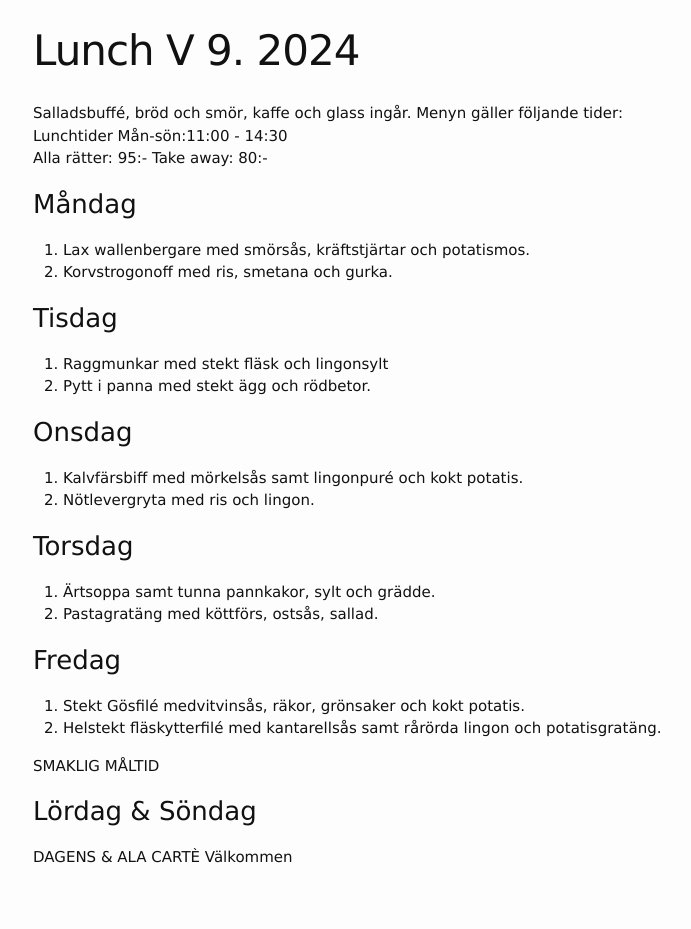
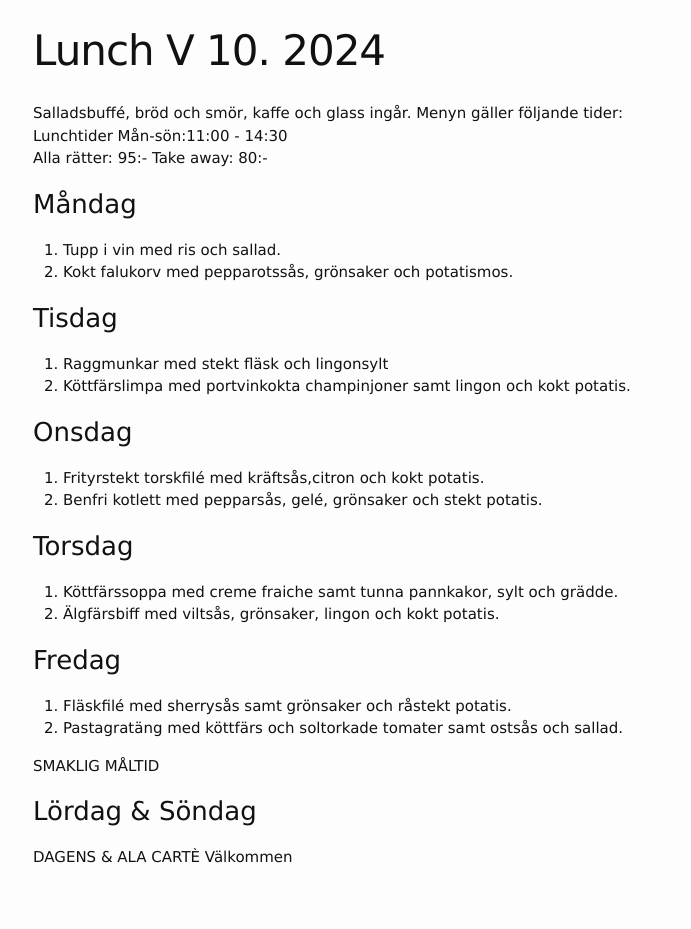
Before and after one commit to FarInn62/farinn62.github.io, a Jekyll site: the page built from lunch.md, in a window 1280 px wide. Shown: the whole page, without its empty margins (237-928 px from the left). Built offline with Jekyll 4.4.1, drawn with Linux system fonts in a browser that asks for light colours.

Commit message:
Update lunch.md

```diff
--- a/lunch.md
+++ b/lunch.md
@@ -1,6 +1,6 @@
 ---
 layout: foodmenu
-title: Lunch V 9. 2024
+title: Lunch V 10. 2024
 permalink: /lunch/
 published: true
 ---
@@ -11,28 +11,28 @@ Alla rätter: 95:- Take away: 80:-
 
 ### Måndag
 
-1. Lax wallenbergare med smörsås, kräftstjärtar och potatismos.
-2. Korvstrogonoff med ris, smetana och gurka.
+1. Tupp i vin med ris och sallad.
+2. Kokt falukorv med pepparotssås, grönsaker och potatismos.
 
 ### Tisdag
 
 1. Raggmunkar med stekt fläsk och lingonsylt
-2. Pytt i panna med stekt ägg och rödbetor.
+2. Köttfärslimpa med portvinkokta champinjoner samt lingon och kokt potatis.
 
 ### Onsdag
 
-1. Kalvfärsbiff med mörkelsås samt lingonpuré och kokt potatis.
-2. Nötlevergryta med ris och lingon.
+1. Frityrstekt torskfilé med kräftsås,citron och kokt potatis.
+2. Benfri kotlett med pepparsås, gelé, grönsaker och stekt potatis.
 
 ### Torsdag
 
-1. Ärtsoppa samt tunna pannkakor, sylt och grädde.
-2. Pastagratäng med köttförs, ostsås, sallad.
+1. Köttfärssoppa med creme fraiche samt tunna pannkakor, sylt och grädde.
+2. Älgfärsbiff med viltsås, grönsaker, lingon och kokt potatis.
 
 ### Fredag
 
-1. Stekt Gösfilé medvitvinsås, räkor, grönsaker och kokt potatis.
-2. Helstekt fläskytterfilé med kantarellsås samt rårörda lingon och potatisgratäng.
+1. Fläskfilé med sherrysås samt grönsaker och råstekt potatis.
+2. Pastagratäng med köttfärs och soltorkade tomater samt ostsås och sallad.
 
 SMAKLIG MÅLTID
 ### Lördag & Söndag
```
